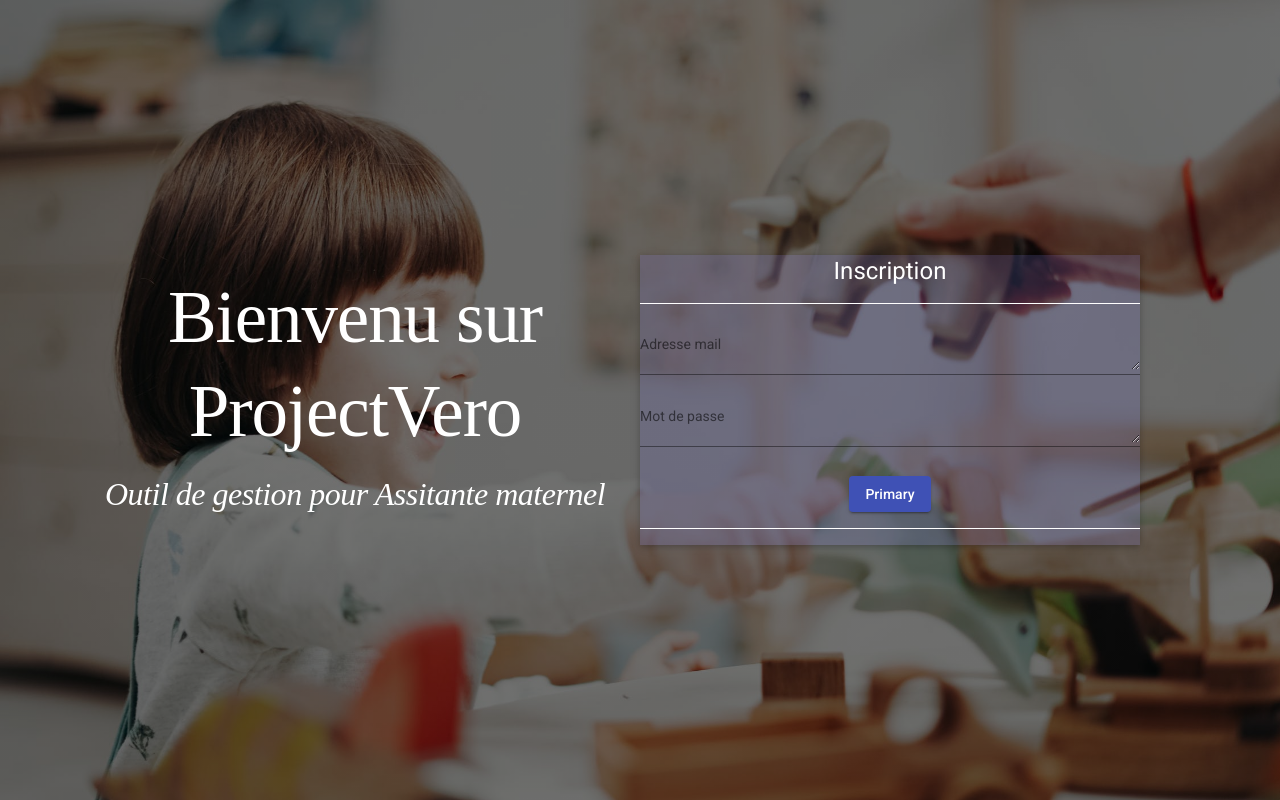
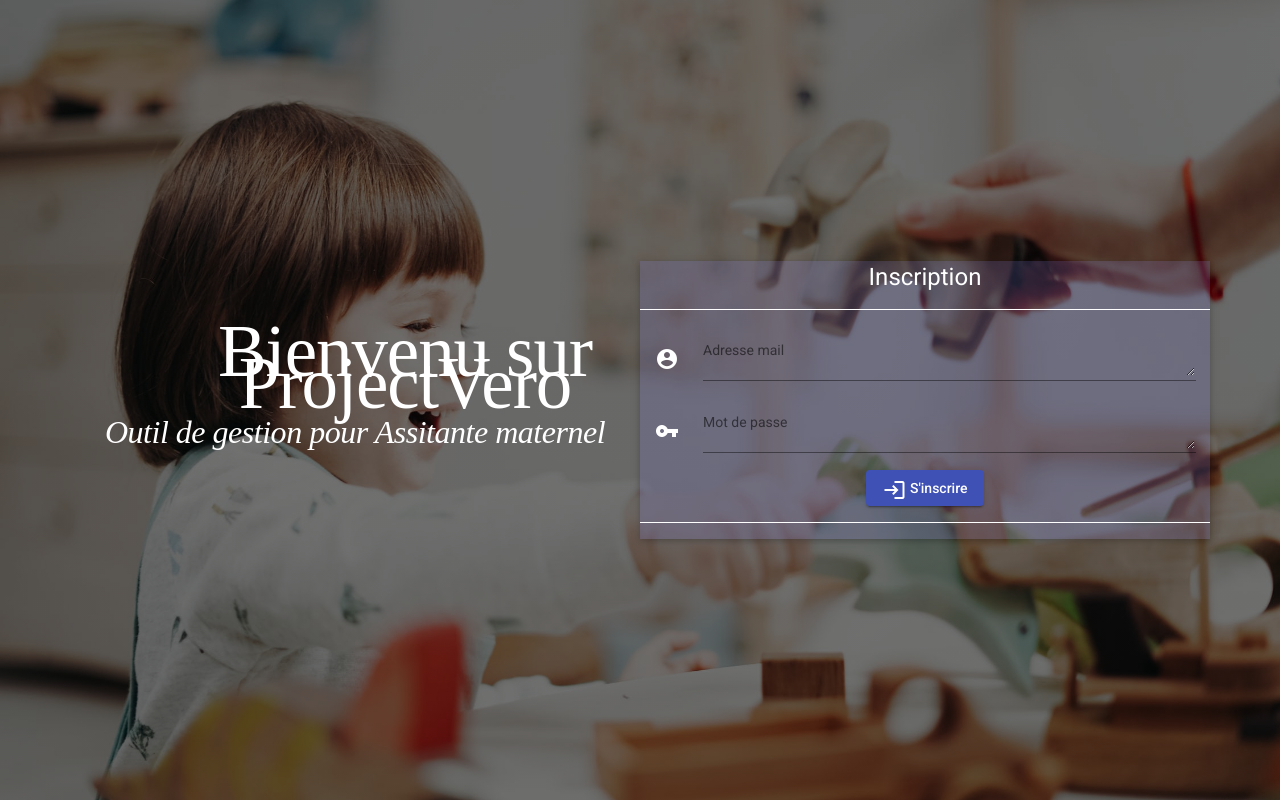
Before and after one commit to Halimdeveloper/projet-vero, an Angular app in the folder projet-vero-frontend/: page / in a window 1280 px wide. Built offline with nearby package versions, Linux system fonts and the light colour scheme; a web font is replaced by a local one.

Commit message:
le css c'est nul ... franchement c'est abuser

```diff
--- a/projet-vero-frontend/src/app/home/home.component.html
+++ b/projet-vero-frontend/src/app/home/home.component.html
@@ -15,7 +15,7 @@
 
 
     <div class="container h-100">
-        <div class="row h-100 justify-content-center align-items-center">
+        <div class="flex row h-100 justify-content-center align-items-center">
             <!--column 1-->
             <div class="col-6 align-self-center">
                 <h1 class="main_title">Bienvenu sur ProjectVero </h1>
@@ -35,18 +35,33 @@
                             <hr class="hr-light">
                         </div>
                         <!--Body-->
-                        <p>
-                            <mat-form-field class="example-full-width">
+                        <div>
+                            <div>
+                                <i class="col-1 material-icons ">
+                                account_circle
+                                </i>
+                                <mat-form-field class="col-11 example-full-width">
                                     <mat-label>Adresse mail</mat-label>
                                     <textarea matInput placeholder=""></textarea>
                                 </mat-form-field>
-                            <mat-form-field class="example-full-width">
+                            </div>
+                            <div>
+                                <i class="col-1 material-icons">
+                                    vpn_key
+                                </i>
+                                <mat-form-field class="col-11 example-full-width">
                                     <mat-label>Mot de passe</mat-label>
                                     <textarea matInput></textarea>
                                 </mat-form-field>
-                        </p>
+                            </div>
+                        </div>
 
-                        <button mat-raised-button color="primary">Primary</button>
+                        <button mat-raised-button color="primary">
+                            <i class="material-icons">
+                                login
+                            </i>
+                            S'inscrire
+                        </button>
                         <hr class="hr-light">
 
                     </form>
--- a/projet-vero-frontend/src/app/home/home.component.scss
+++ b/projet-vero-frontend/src/app/home/home.component.scss
@@ -34,12 +34,12 @@ text-align: center;
 /* Bienvenu sur ProjectVero */
 
 .main_title {
-
+    min-width: 640px;
     font-family: Rum Raisin;
     font-style: normal;
     font-weight: normal;
     font-size: 73px;
-    line-height: 94px;
+
     letter-spacing: -0.015em;
 
     color: #FFFFFF;
@@ -53,7 +53,7 @@ text-align: center;
     font-style: italic;
     font-weight: normal;
     font-size: 32px;
-    line-height: 38px;
+
     letter-spacing: -0.015em;
 
     color: #FFFFFF;
@@ -78,13 +78,13 @@ text-align: center;
     border-top: 1px solid #fff;
 }
 .home-form {
-    min-width: 150px;
-    max-width: 500px;
+    min-width: 400px;
+    max-width: 700px;
     width: 100%;
     background-color: rgba(126, 123, 215, 0.2);
     box-shadow: 0 2px 5px 0 rgba(0,0,0,.16), 0 2px 10px 0 rgba(0,0,0,.12);
     border: 0;
-    font-weight: 400;
+
 
 
   }
--- a/projet-vero-frontend/src/app/material/material.module.ts
+++ b/projet-vero-frontend/src/app/material/material.module.ts
@@ -13,6 +13,7 @@ import {MatInputModule} from '@angular/material/input';
 import {MatCardModule} from '@angular/material/card';
 
 
+
 @NgModule({
     imports: [ MatToolbarModule, MatButtonModule, MatMenuModule, CommonModule, MatInputModule, MatCardModule ],
     exports: [ MatToolbarModule, MatButtonModule, MatMenuModule, CommonModule, MatInputModule, MatCardModule ]
--- a/projet-vero-frontend/src/styles.scss
+++ b/projet-vero-frontend/src/styles.scss
@@ -3,4 +3,6 @@
 
 @import  url("https://fonts.googleapis.com/css2?family=Sansita&display=swap");
 
+@import url("https://fonts.googleapis.com/icon?family=Material+Icons");
+
 html, body { height: 100%; }
```
Lines whose indentation alone changed are shown as unchanged.
